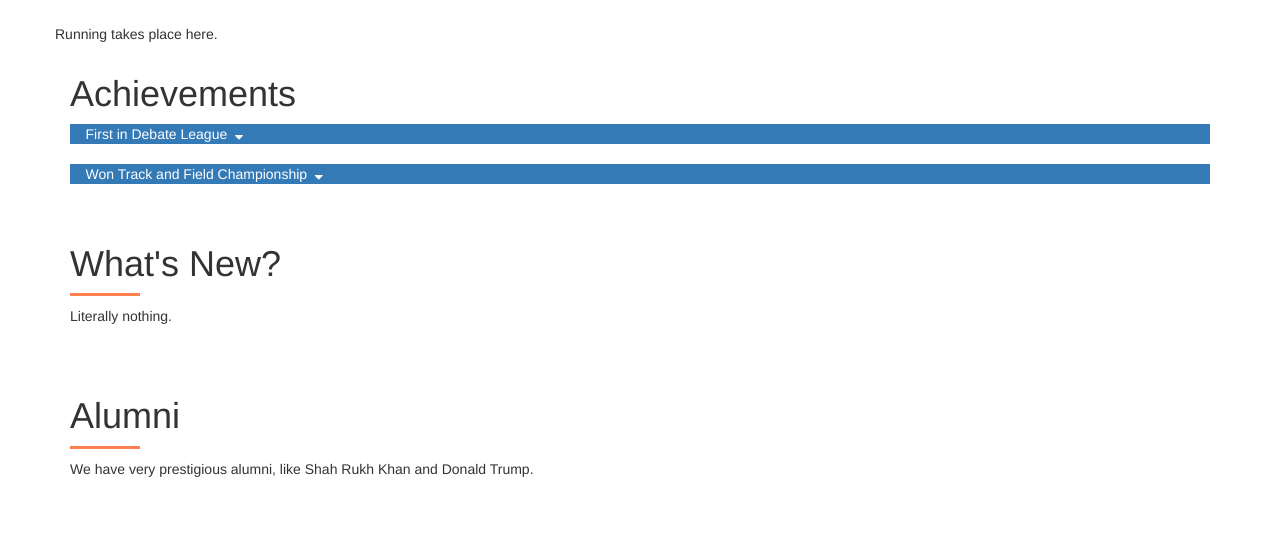
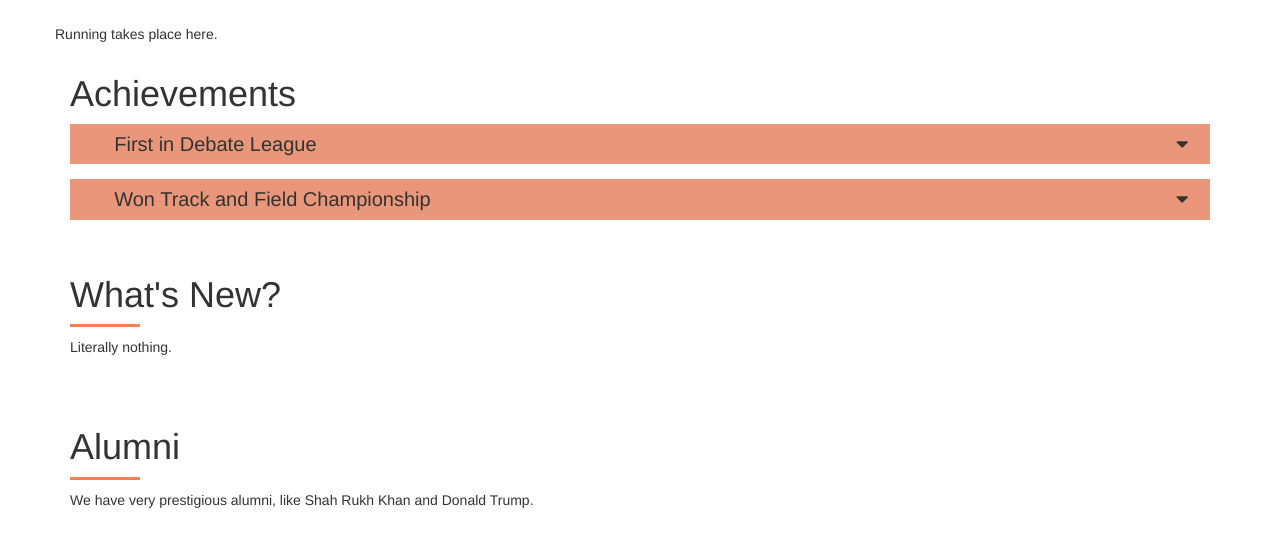
Before and after one commit to xndybxy598/hopefully-this-is-good-enough, a plain HTML site: page index.html in a window 1280 px wide. Shown: the part 1720-2266 px from the top of the page. Drawn offline with nearby package versions, Linux system fonts and the light colour scheme.

Commit message:
Add files via upload

```diff
--- a/index.html
+++ b/index.html
@@ -42,7 +42,7 @@
 
     <marquee width="75%" direction="right" height="50px">Hasini was here lololol XD</marquee> <br>
 
-    <img src="https://www.hoovercityschools.net/cms/lib/AL02204985/Centricity/Domain/1075/WELCOME.JPG"></img>
+    <img src="https://www.hoovercityschools.net/cms/lib/AL02204985/Centricity/Domain/1075/WELCOME.JPG">
 
 <div class="container">
 
@@ -52,7 +52,7 @@
        <div class="row">
         <div class="campusLife_mainDiv">
 
-            <img id="librarypic" src="https://tse2.mm.bing.net/th?id=OIP.fbqws2Q2cof7Gj3fsewUsQHaEF&pid=Api&P=0&w=295&h=164">
+            <img id="librarypic" src="https://tse2.mm.bing.net/th?id=OIP.fbqws2Q2cof7Gj3fsewUsQHaEF&pid=Api&P=0&w=295&h=164" style="width:900">
 
             <h4 class="text-capitalize">The Library</h4>
 
@@ -93,7 +93,7 @@
     <div class="page_header" id="achievements">
         <h1>Achievements</h1> </div>
 
-    <div class="bg-primary movie_head" data-toggle="collapse" data-target="#debate">&nbsp; &nbsp; First in Debate League &nbsp;<i class="fa fa-sort-desc"></i>
+    <div class="movie_head" data-toggle="collapse" data-target="#debate"> &nbsp; &nbsp; First in Debate League <i class="fa fa-sort-desc"></i>
     </div>
 
     <div id="debate" class="collapse">
@@ -109,7 +109,7 @@
 
     <br>
 
-    <div class="bg-primary movie_head" data-toggle="collapse" data-target="#trackandfield">&nbsp; &nbsp; Won Track and Field Championship &nbsp;<i class="fa fa-sort-desc"></i>
+    <div class="movie_head" data-toggle="collapse" data-target="#trackandfield">&nbsp; &nbsp; Won Track and Field Championship &nbsp;<i id="downarrow" class="fa fa-sort-desc"></i>
     </div>
 
     <div id="trackandfield" class="collapse">
--- a/style.css
+++ b/style.css
@@ -32,3 +32,17 @@ span {
 .row img{
    width:350px;
 }
+
+.movie_head{
+    font-size: 20px;
+    padding: 6px 22px;
+    border-radius 10px;
+    margin-bottom: 15px;
+    width:100%;
+    display: inline-block;
+    background-color: darksalmon;
+}
+
+.movie_head i{
+    float: right;
+}
```
